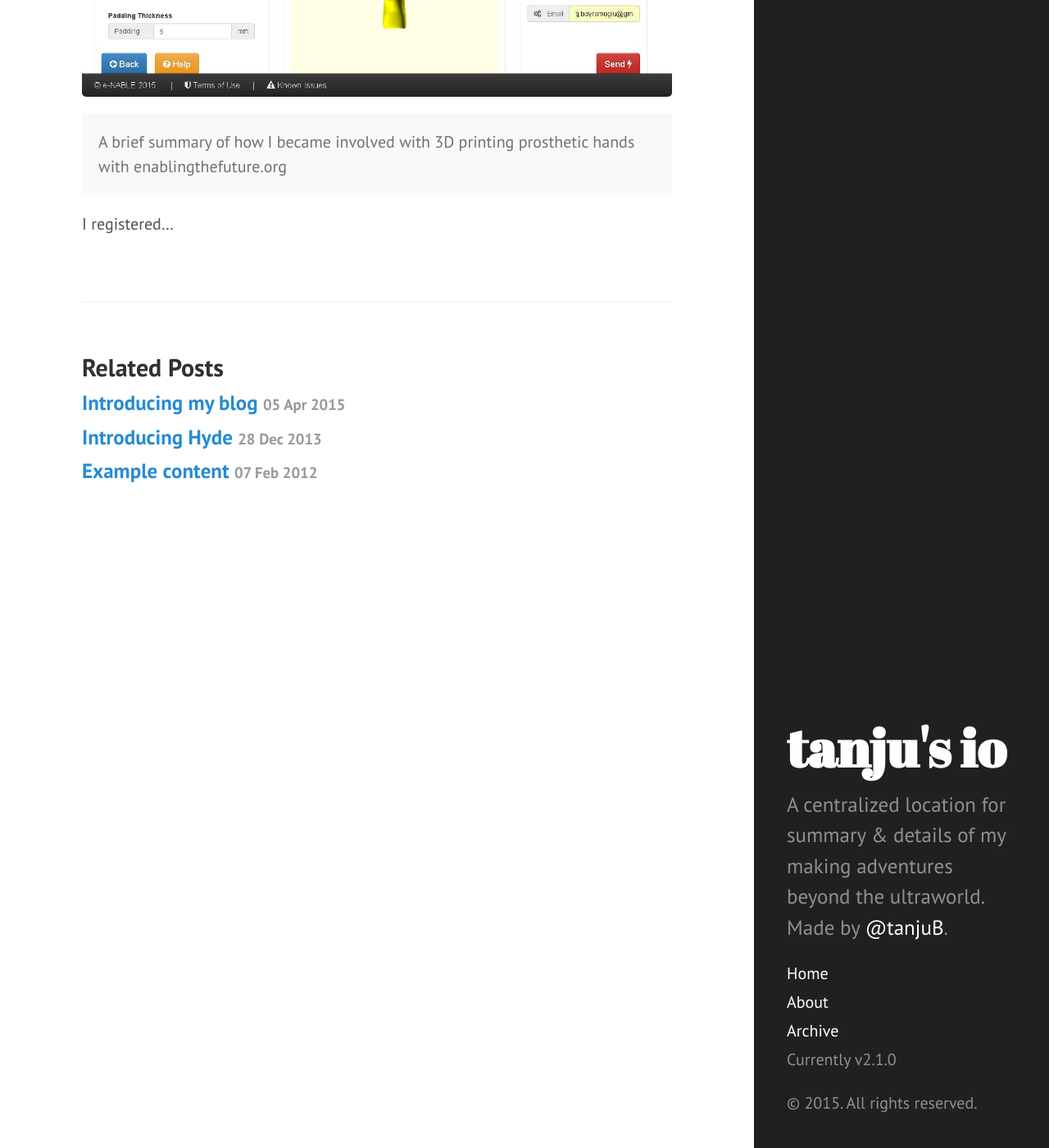
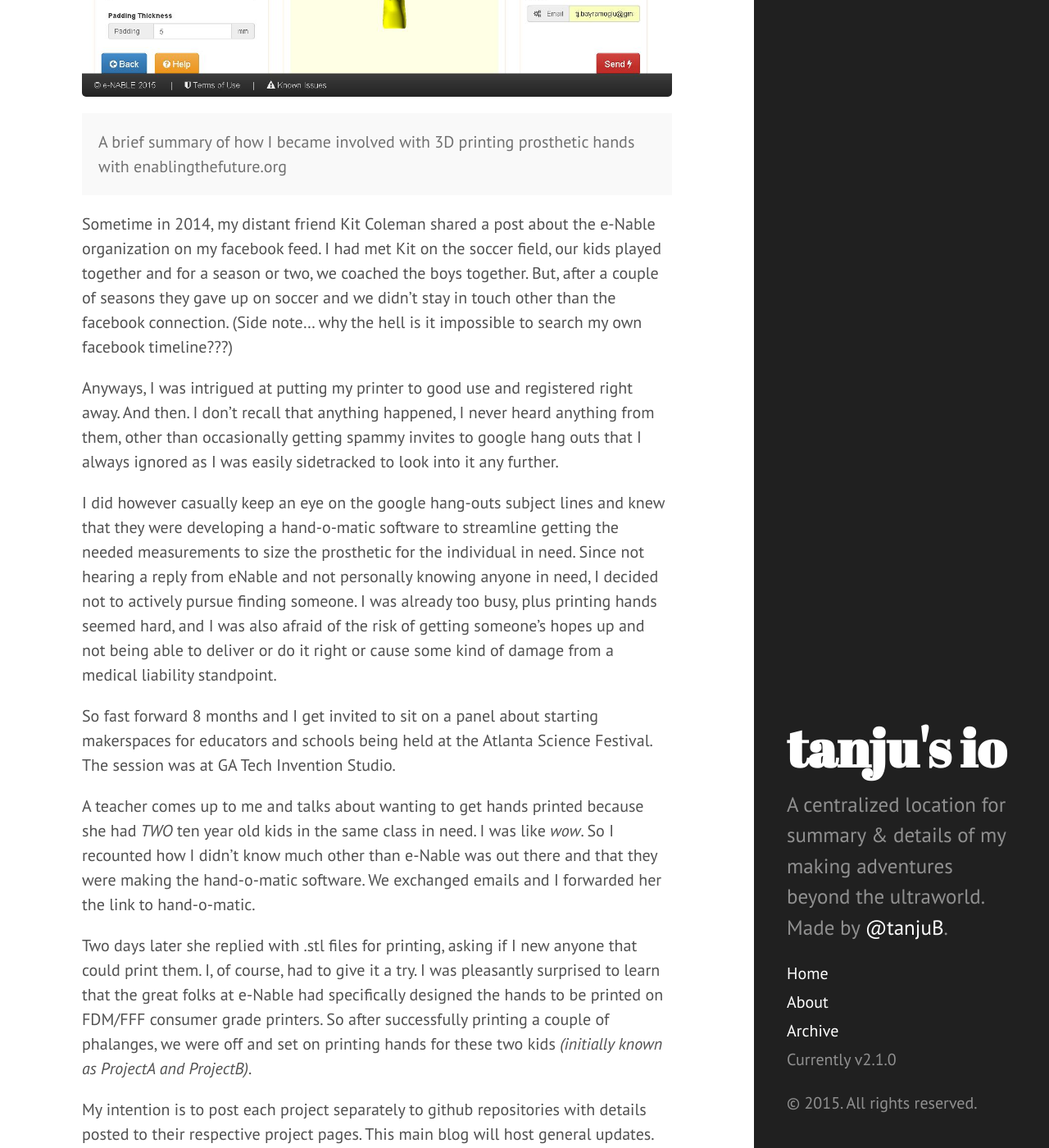
Before and after one commit to tanju-b/tanju-b.github.io, a Jekyll site: the page built from _posts/2015-04-05-e-Nabling-the-Future.md, in a window 1280 px wide and 1400 px high, scrolled down 457 px. Shown: the whole window at 82% size. Built offline with Jekyll 4.4.1, drawn with Linux system fonts in a browser that asks for light colours; Markdown is read by kramdown in place of the engine named in the settings; some of the changed text lies outside the part shown.

Commit message:
post e-Nabling the future

```diff
--- a/_posts/2015-04-05-e-Nabling-the-Future.md
+++ b/_posts/2015-04-05-e-Nabling-the-Future.md
@@ -9,4 +9,24 @@ title: e-Nabling the future
   A brief summary of how I became involved with 3D printing prosthetic hands with enablingthefuture.org
 </div>
 
-I registered...
+Sometime in 2014, my distant friend Kit Coleman shared a post about the e-Nable organization on my facebook feed.  I had met Kit on the soccer field, our kids played together and for a season or two, we coached the boys together.  But, after a couple of seasons they gave up on soccer and we didn't stay in touch other than the facebook connection. (Side note... why the hell is it impossible to search my own facebook timeline???)
+
+
+Anyways, I was intrigued at putting my printer to good use and registered right away. And then.  I don't recall that anything happened,
+I never heard anything from them, other than occasionally getting spammy invites to google hang outs that I always ignored as I was easily sidetracked to look into it any further.
+
+I did however casually keep an eye on the google hang-outs subject lines and knew that they were developing a hand-o-matic software to streamline getting the needed measurements to size the prosthetic for the individual in need.
+Since not hearing a reply from eNable and not personally knowing anyone in need, I decided not to actively pursue finding someone.  I was already too busy, plus printing hands seemed hard, and I was also afraid of the risk of getting someone's hopes up and not being able to deliver or do it right or cause some kind of damage from a medical liability standpoint.
+
+So fast forward 8 months and I get invited to sit on a panel about starting makerspaces for educators and schools being held at the Atlanta Science Festival.  The session was at GA Tech Invention Studio.
+
+
+A teacher comes up to me and talks about wanting to get hands printed because she had *TWO* ten year old kids in the same class in need.  I was like *wow*.  So I recounted how I didn't know much other than e-Nable was out there and that they were making the hand-o-matic software.  We exchanged emails and I forwarded her the link to hand-o-matic.
+
+Two days later she replied with .stl files for printing, asking if I new anyone that could print them.  I, of course, had to give it a try.   I was pleasantly surprised to learn that the great folks at e-Nable had specifically designed the hands to be printed on FDM/FFF consumer grade printers.  So after successfully printing a couple of phalanges, we were off and set on printing hands for these two kids *(initially known as ProjectA and ProjectB)*.
+
+My intention is to post each project separately to github repositories with details posted to their respective project pages.   This main blog will host general updates.
+
+Here is my initial tweet following success with the first phalanges.
+
+![placeholder](https://github.com/tanju-b/tanju-b.github.io/blob/master/_posts/Images/first-phalanges_Capture.JPG?raw=true "first phalanges print")
```
Also changed, not shown: _posts/Images/first-phalanges.JPG (added).
